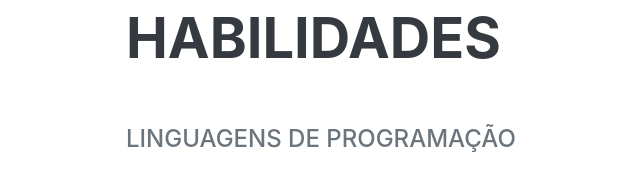
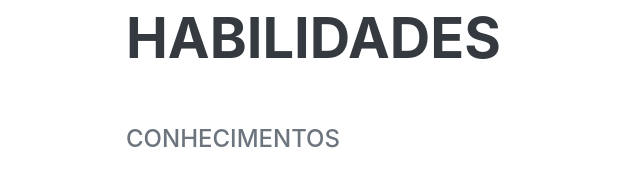
Before and after one commit to gprezotti/Oficial_Portfolio, a website: page index.html in a window 1280 px wide. Shown: the part 2620-2790 px from the top of the page, without its empty margins (194-834 px from the left). Drawn offline with nearby package versions, Linux system fonts and the light colour scheme; a web font is replaced by a local one.

Commit message:
Changed the skills part

```diff
--- a/index.html
+++ b/index.html
@@ -96,7 +96,7 @@
             <section class="resume-section" id="skills">
                 <div class="resume-section-content">
                     <h2 class="mb-5">Habilidades</h2>
-                    <div class="subheading mb-3">Linguagens de Programação</div>
+                    <div class="subheading mb-3">Conhecimentos</div>
                     <ul class="list-inline dev-icons">
                         <li class="list-inline-item"><i class="fab fa-html5"></i></li>
                         <li class="list-inline-item"><i class="fab fa-css3-alt"></i></li>
```
